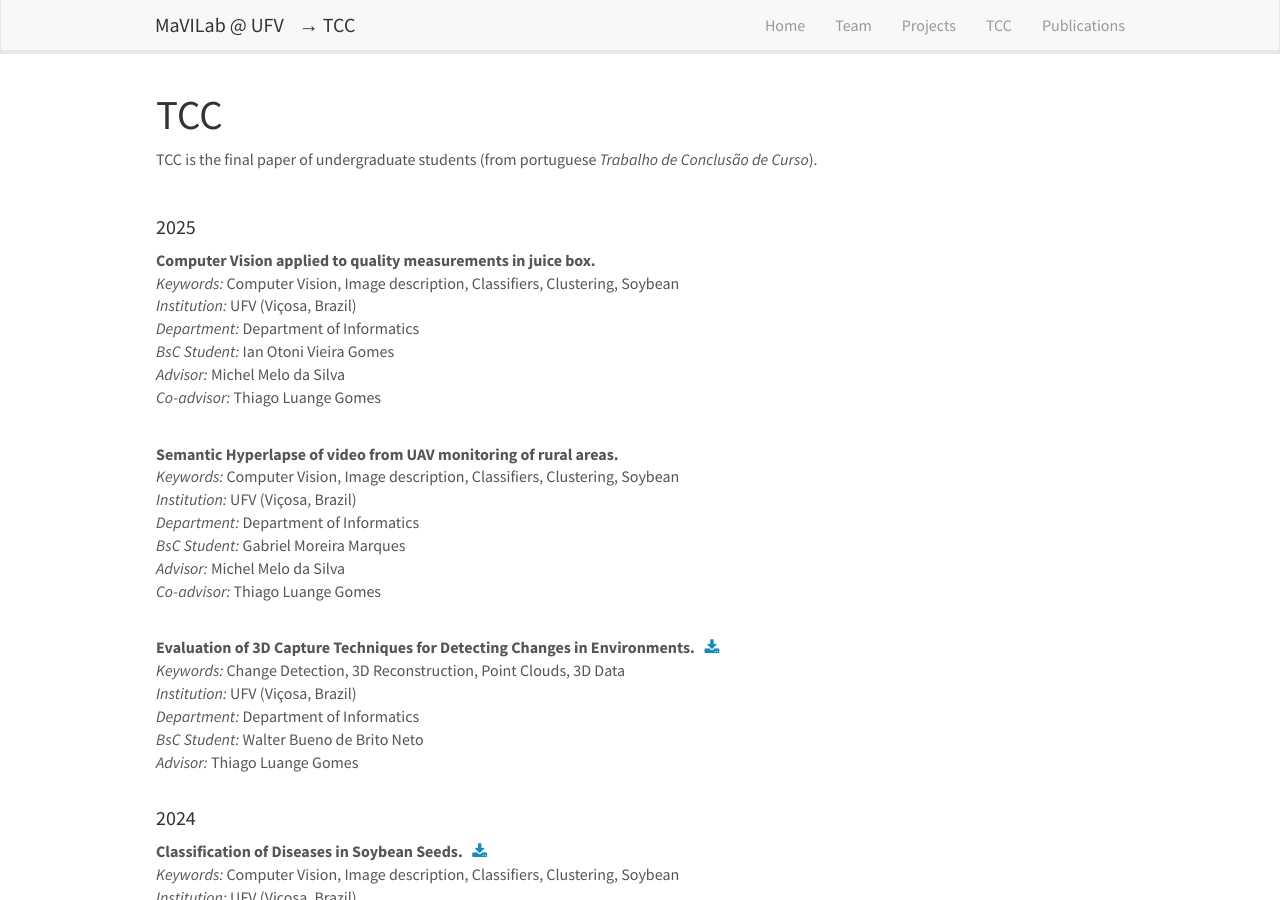
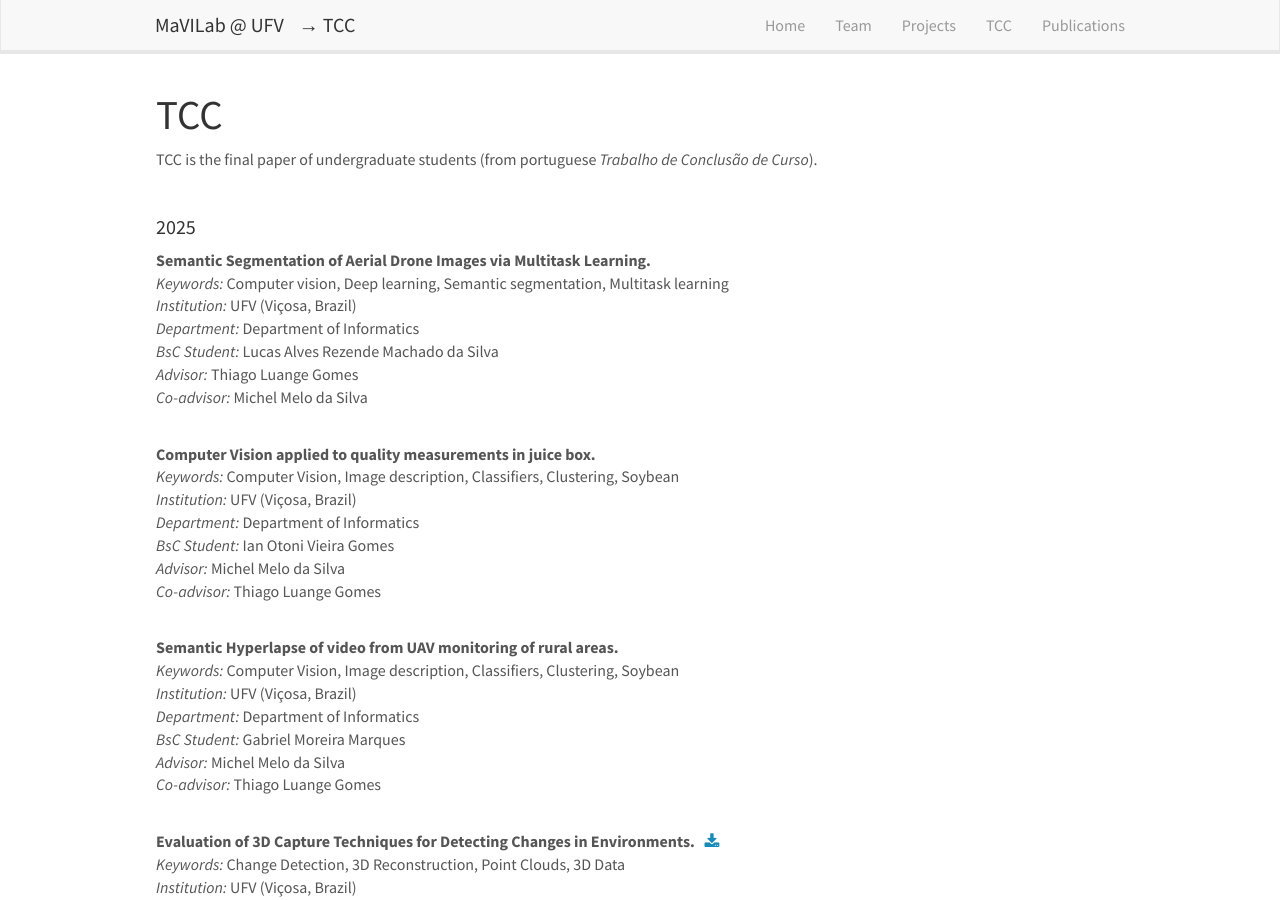
Before and after one commit to MaVILab-UFV/mavilab-ufv.github.io, a Jekyll site: the page built from _pages/tcc.md, in a window 1280 px wide and 900 px high. Built offline with Jekyll 4.4.1, drawn with Linux system fonts in a browser that asks for light colours; nearby versions of some CDN libraries.

Commit message:
Update tcc_list.yml

```diff
--- a/_data/tcc_list.yml
+++ b/_data/tcc_list.yml
@@ -1,5 +1,17 @@
 - year : 2025
   tccs:
+  - title: "Semantic Segmentation of Aerial Drone Images via Multitask Learning."
+    Institution: UFV (Viçosa, Brazil)
+    Department: Department of Informatics
+    Student: Lucas Alves Rezende Machado da Silva
+    Advisor: Thiago Luange Gomes
+    Coadvisor: Michel Melo da Silva
+    Keywords: Computer vision, Deep learning, Semantic segmentation, Multitask learning
+    links:
+          url:
+          youtube:
+          github:
+
   - title: "Computer Vision applied to quality measurements in juice box."
     Institution: UFV (Viçosa, Brazil)
     Department: Department of Informatics
```
